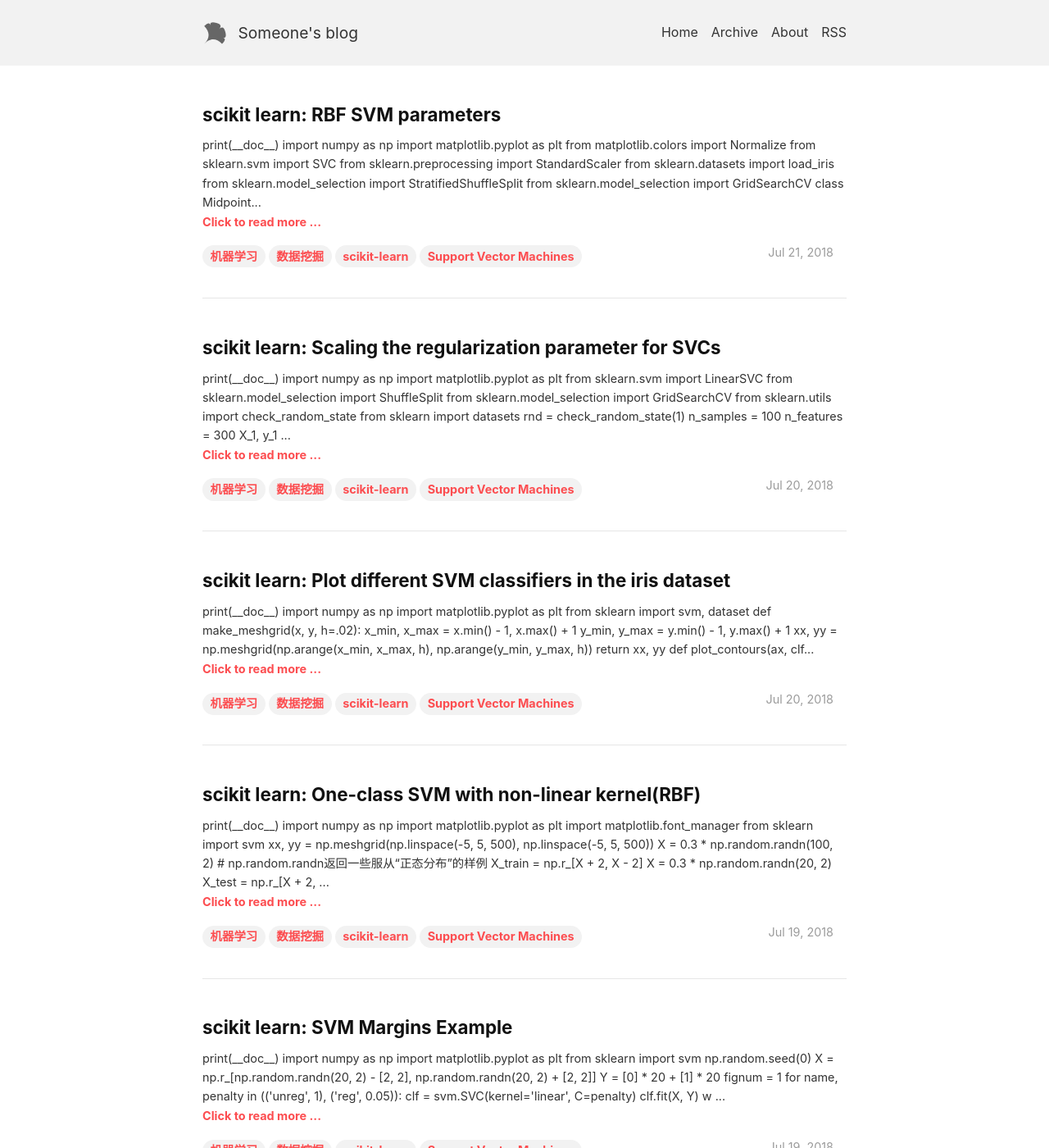
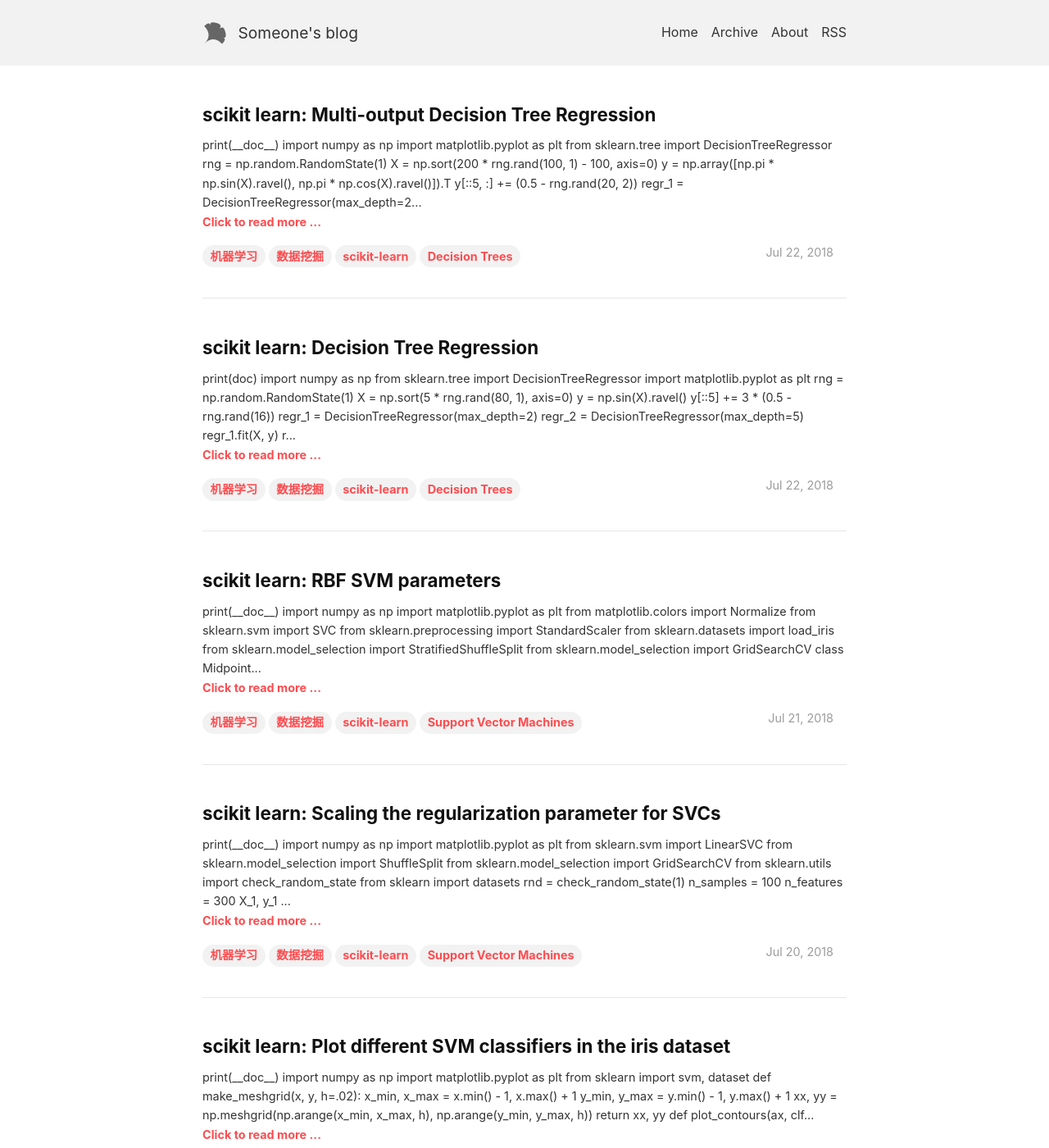
Before and after one commit to slyrx/Tech_Blog, a Jekyll site: the page built from index.html, in a window 1280 px wide and 1400 px high. Shown: the whole window at 82% size. Built offline with Jekyll 4.4.1, drawn with Linux system fonts in a browser that asks for light colours; the list of posts is cut into pages by our own code; some of the changed text lies outside the part shown.

Commit message:
add new article

```diff
--- /dev/null
+++ b/_posts/2018-7-22-scikit-learn-example.md
@@ -0,0 +1,46 @@
+---
+layout: post
+title:  "scikit learn: Decision Tree Regression"
+date:   2018-07-22 11:06:30
+tags: [机器学习, 数据挖掘, scikit-learn, Decision Trees]
+---
+
+print(__doc__)
+
+import numpy as np
+from sklearn.tree import DecisionTreeRegressor
+import matplotlib.pyplot as plt
+
+rng = np.random.RandomState(1)
+X = np.sort(5 * rng.rand(80, 1), axis=0)
+y = np.sin(X).ravel()
+y[::5] += 3 * (0.5 - rng.rand(16))
+
+regr_1 = DecisionTreeRegressor(max_depth=2)
+regr_2 = DecisionTreeRegressor(max_depth=5)
+regr_1.fit(X, y)
+regr_2.fit(X, y)
+
+X_test = np.arange(0.0, 5.0, 0.01)[:, np.newaxis]
+y_1 = regr_1.predict(X_test)
+y_2 = regr_2.predict(X_test)
+
+plt.figure()
+plt.scatter(X, y, s=20, edgecolor="black", c="darkorange", label="data")
+plt.plot(X_test, y_1, color="cornflowerblue", label="max_depth=2", linwidth=2)
+plt.plot(X_test, y_2, color="yellowgreen", label="max_depth=5", linewidth=2)
+
+plt.xlabel("data")
+plt.ylabel("target")
+plt.title("Decision Tree Regression")
+plt.legend()
+plt.show()
+
+### 背景介绍
+该示例为由决策树计算出的1维回归。
+
+#### 结论
+当决策树越深，学习的细节越好，当然也有可能过拟合。
+
+
+end
--- /dev/null
+++ b/_posts/2018-7-22-scikit-learn-example1.md
@@ -0,0 +1,59 @@
+---
+layout: post
+title:  "scikit learn: Multi-output Decision Tree Regression"
+date:   2018-07-22 11:06:30
+tags: [机器学习, 数据挖掘, scikit-learn, Decision Trees]
+---
+
+    print(__doc__)
+
+    import numpy as np
+    import matplotlib.pyplot as plt
+    from sklearn.tree import DecisionTreeRegressor
+
+    rng = np.random.RandomState(1)
+    X = np.sort(200 * rng.rand(100, 1) - 100, axis=0)
+    y = np.array([np.pi * np.sin(X).ravel(), np.pi * np.cos(X).ravel()]).T
+    y[::5, :] += (0.5 - rng.rand(20, 2))
+
+    regr_1 = DecisionTreeRegressor(max_depth=2)
+    regr_2 = DecisionTreeRegressor(max_depth=5)
+    regr_3 = DecisionTreeRegressor(max_depth=8)
+    regr_1.fit(X, y)
+    regr_2.fit(X, y)
+    regr_3.fit(X, y)
+
+    X_test = np.arange(-100.0, 100.0, 0.01)[:, np.newaxis]
+    y_1 = regr_1.predict(X_test)
+    y_2 = regr_2.predict(X_test)
+    y_3 = regr_3.predict(X_test)
+
+    plt.figure()
+    s = 50
+    s = 25
+    plt.scatter(y[:, 0], y[:, 1], c="navy", s=s, edgecolor="black", label="data")
+    plt.scatter(y_1[:, 0], y_1[:, 1], c="cornflowerblue", s=s, edgecolor="black", label="max_depth=2")
+    plt.scatter(y_2[:, 0], y_2[:, 1], c="red", s=s, edgecolor="black", label="max_depth=5")
+    plt.scatter(y_3[:, 0], y_3[:, 1], c="orange", s=s, edgecolor="black", label="max_depth=8")
+
+    plt.xlim([-6, 6])
+    plt.ylim([-6, 6])
+    plt.xlabel("target 1")
+    plt.ylabel("target 2")
+    plt.title("Multi-output Decision Tree Regression")
+    plt.legend(loc="best")
+    plt.show()
+
+### 背景介绍
+该示例介绍了使用决策树进行多路输出回归。
+
+可以看到，树越深，决策树对细节学习越好，但有可能过度拟合。
+
+这个例子和上一个例子没有什么区别，只是输入数据由sin曲线变成了圆。并且也没有说清楚再选择决策树深度上是通过什么样的原则进行的。
+
+#### 英语单词
+Multi-output 多路输出
+simultaneously 同时地
+underlying feature 基础特征
+
+end
```
Also changed, not shown: _posts/2018-4-24-机器学习一般流程.md (+3 -3 lines).
